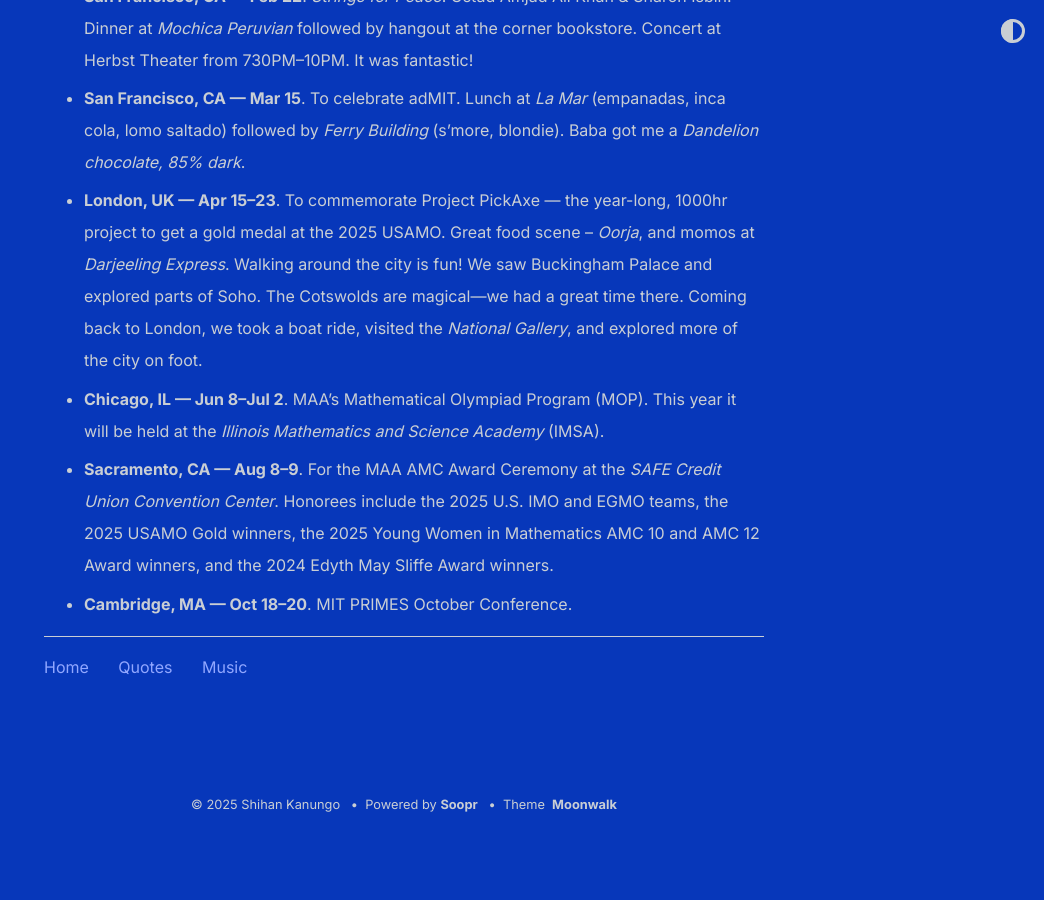
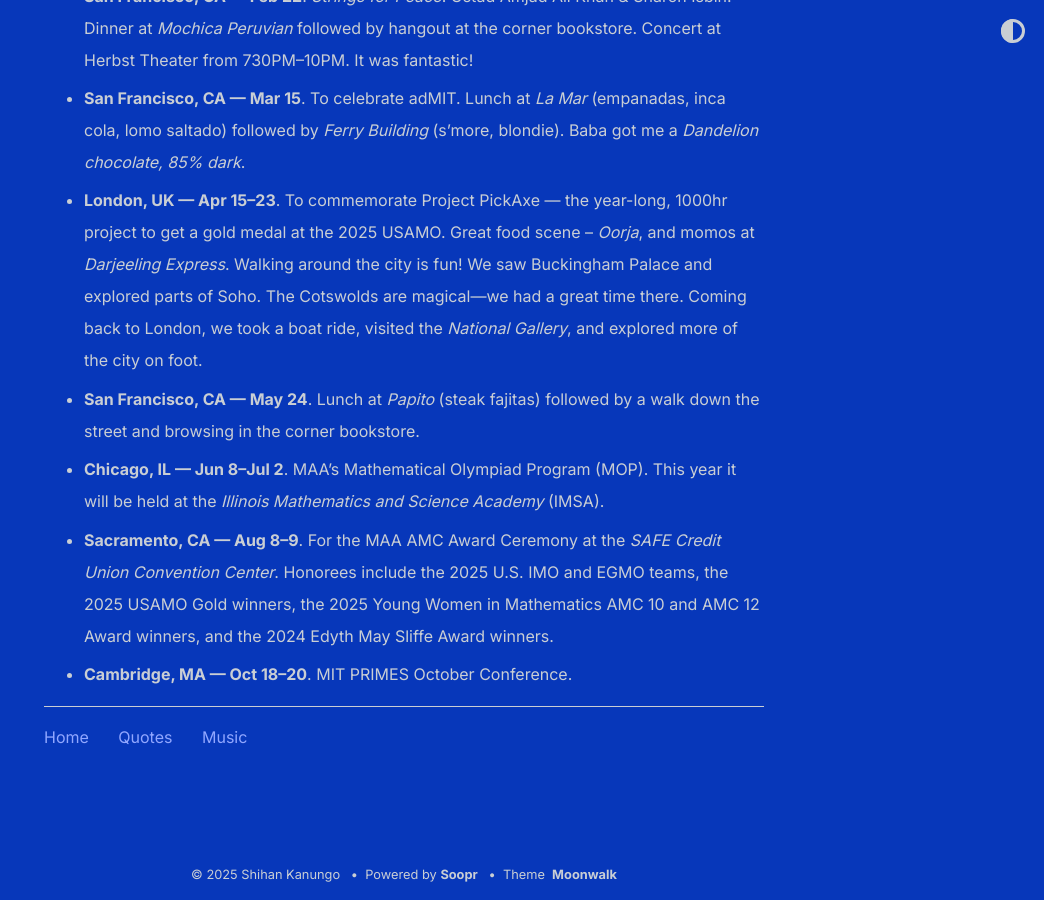
Before and after one commit to shihankanungo/shihankanungo.github.io, a Jekyll site: the page built from wrapped.md, in a window 1280 px wide and 900 px high, scrolled down 4453 px. Shown: the whole window, without its empty margins (236-1280 px from the left). Built offline with Jekyll 4.4.1, drawn with Linux system fonts in a browser that asks for light colours; before the commit the page ends 5283 px from its top, so only the background shows below that.

Commit message:
Update wrapped.md

```diff
--- a/wrapped.md
+++ b/wrapped.md
@@ -102,6 +102,7 @@
 - **San Francisco, CA --- Feb 22**. *Strings for Peace*. Ustad Amjad Ali Khan & Sharon Isbin. Dinner at *Mochica Peruvian* followed by hangout at the corner bookstore. Concert at Herbst Theater from 730PM--10PM. It was fantastic!
 - **San Francisco, CA --- Mar 15**. To celebrate adMIT. Lunch at *La Mar* (empanadas, inca cola, lomo saltado) followed by _Ferry Building_ (s'more, blondie). Baba got me a *Dandelion chocolate, 85% dark*.
 - **London, UK --- Apr 15--23**. To commemorate Project PickAxe --- the year-long, 1000hr project to get a gold medal at the 2025 USAMO. Great food scene -- _Oorja_, and momos at _Darjeeling Express_. Walking around the city is fun! We saw Buckingham Palace and explored parts of Soho. The Cotswolds are magical---we had a great time there. Coming back to London, we took a boat ride, visited the _National Gallery_, and explored more of the city on foot.
+- **San Francisco, CA --- May 24**. Lunch at *Papito* (steak fajitas) followed by a walk down the street and browsing in the corner bookstore.
 - **Chicago, IL --- Jun 8--Jul 2**. MAA's Mathematical Olympiad Program (MOP). This year it will be held at the *Illinois Mathematics and Science Academy* (IMSA).
 - **Sacramento, CA --- Aug 8--9**. For the MAA AMC Award Ceremony at the *SAFE Credit Union Convention Center*. Honorees include the 2025 U.S. IMO and EGMO teams, the 2025 USAMO Gold winners, the 2025 Young Women in Mathematics AMC 10 and AMC 12 Award winners, and the 2024 Edyth May Sliffe Award winners.
 - **Cambridge, MA --- Oct 18--20**. MIT PRIMES October Conference.
```
